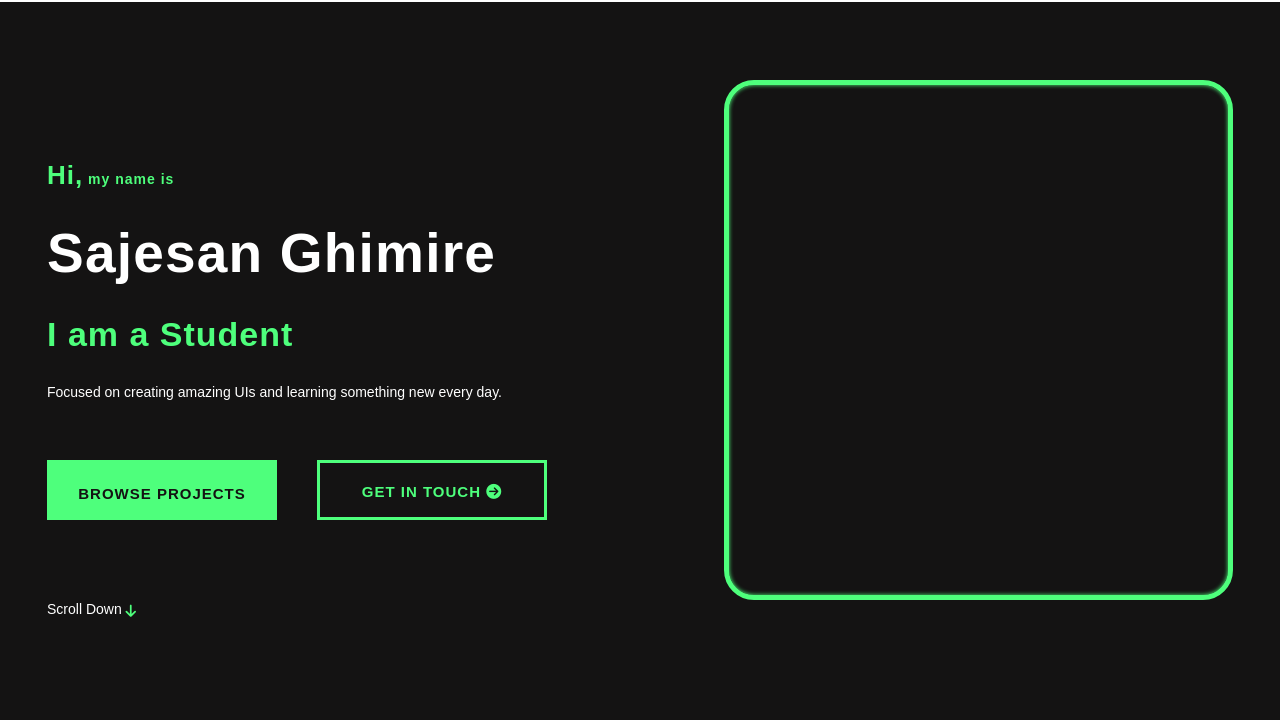
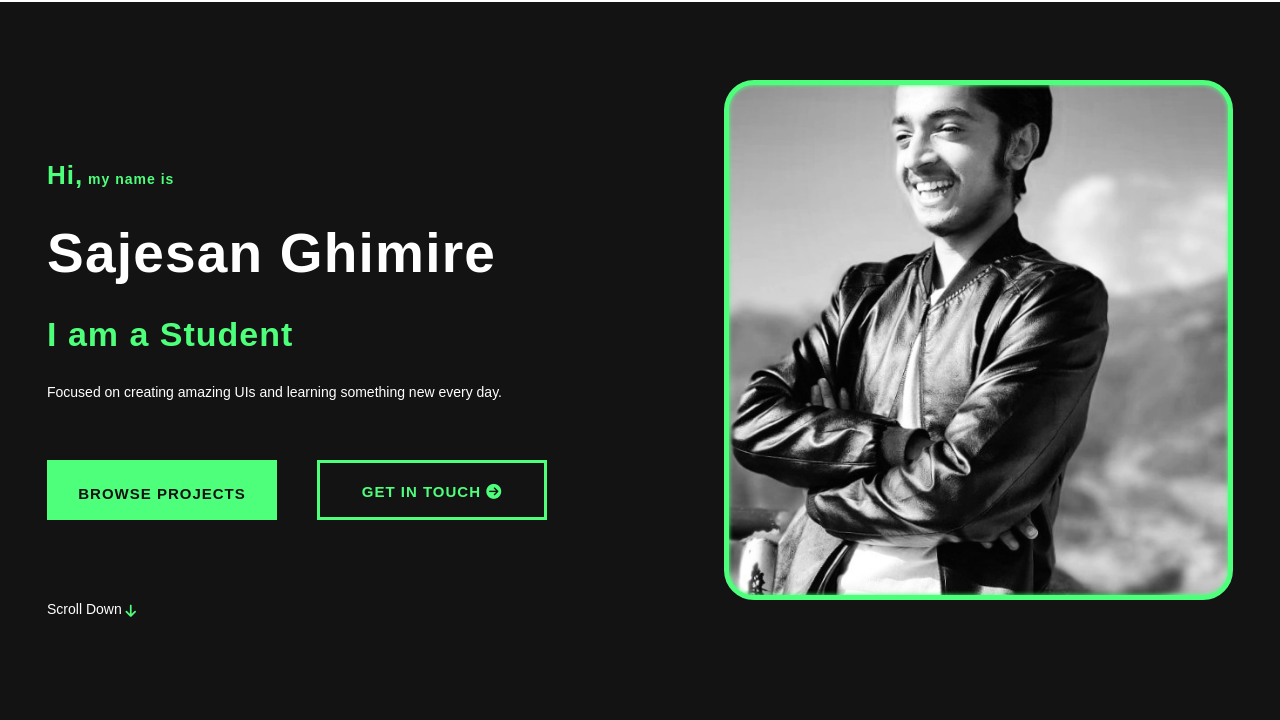
Before and after one commit to SajesanGhimire/plan, a plain HTML site: page index.html in a window 1280 px wide. Shown: the part 80-800 px from the top of the page. Drawn offline with nearby package versions, Linux system fonts and the light colour scheme; a web font is replaced by a local one.

Commit message:
Update style.css

```diff
--- a/style.css
+++ b/style.css
@@ -219,7 +219,7 @@ header .nav-bar {
     border-radius: 30px;
     width: 45%;
     height: 65vh;
-    background: url(../images/OM.png) no-repeat center center / cover;
+    background: url(OM.png) no-repeat center center / cover;
     box-shadow: inset 0 0 4px var(--main-color);
 }
 
```
